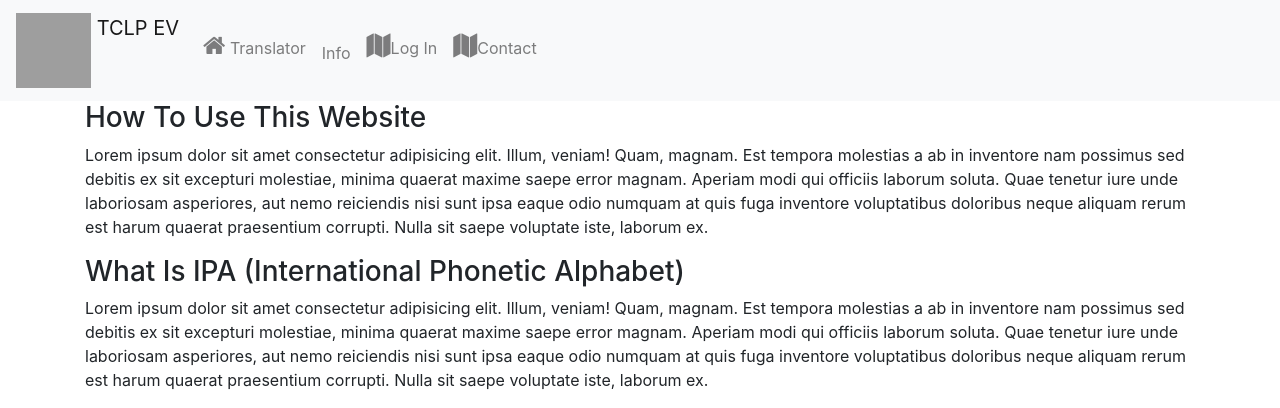
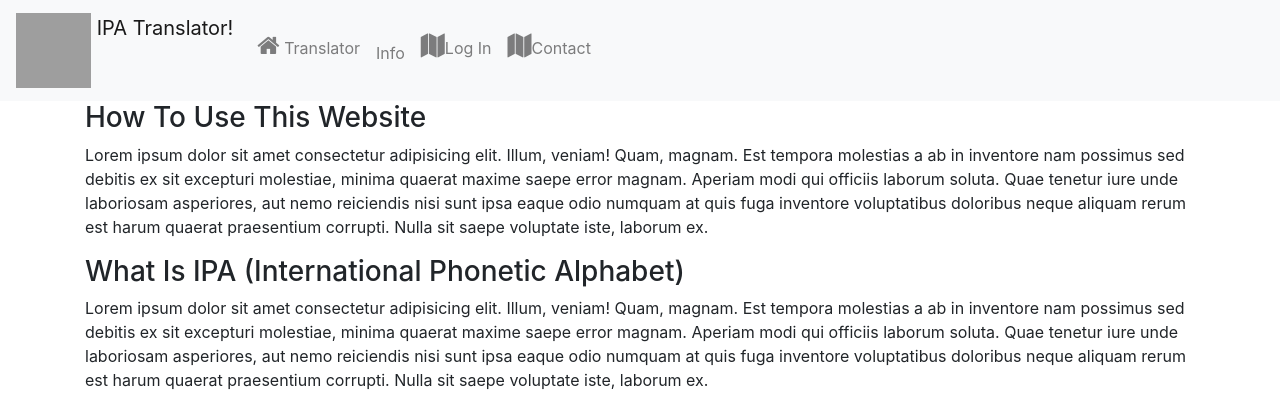
Before and after one commit to Caden-Kienitz/TSP_Team9, a Django app: page /help/ in a window 1280 px wide. Shown: the top 408 px of the page. Run offline with Django 4.2, Linux system fonts and the light colour scheme; some libraries are stand-ins or nearby versions; grey boxes are pictures that could not be loaded.

Commit message:
added more spacing along with removing previous navbar text reffering to TCLP

```diff
--- a/app/templates/navbar.html
+++ b/app/templates/navbar.html
@@ -7,7 +7,7 @@
   <nav class="navbar navbar-expand-lg navbar-light bg-light">
     <a class="navbar-brand" href="/">
       <img src="{% static '/img/TCEV_Logo.png' %}" width="75" height="75" class="d-inline-block align-top" alt="">
-      TCLP EV
+      IPA Translator!
     </a>
     <button class="navbar-toggler" type="button" data-toggle="collapse" data-target="#navbarNav" aria-controls="navbarNav" aria-expanded="false" aria-label="Toggle navigation">
       <span class="navbar-toggler-icon"></span>
@@ -22,7 +22,7 @@
           <a class="nav-link" href="/help"><i class="fa-regular fa-circle-info" aria-hidden="true" style="font-size:24px"></i>Info</a>
         </li>
         <li>
-          <a class="nav-link" href="/login"><i class="fa fa-map" aria-hidden="true" style="font-size:24px"></i>Log In</a>
+          <a class="nav-link" href="/login"><i class="fa fa-map" aria-hidden="false" style="font-size:24px"></i>Log In</a>
         </li>
         <li>
           <a class="nav-link" href="/contact"><i class="fa fa-map" aria-hidden="true" style="font-size:24px"></i>Contact</a>
```
